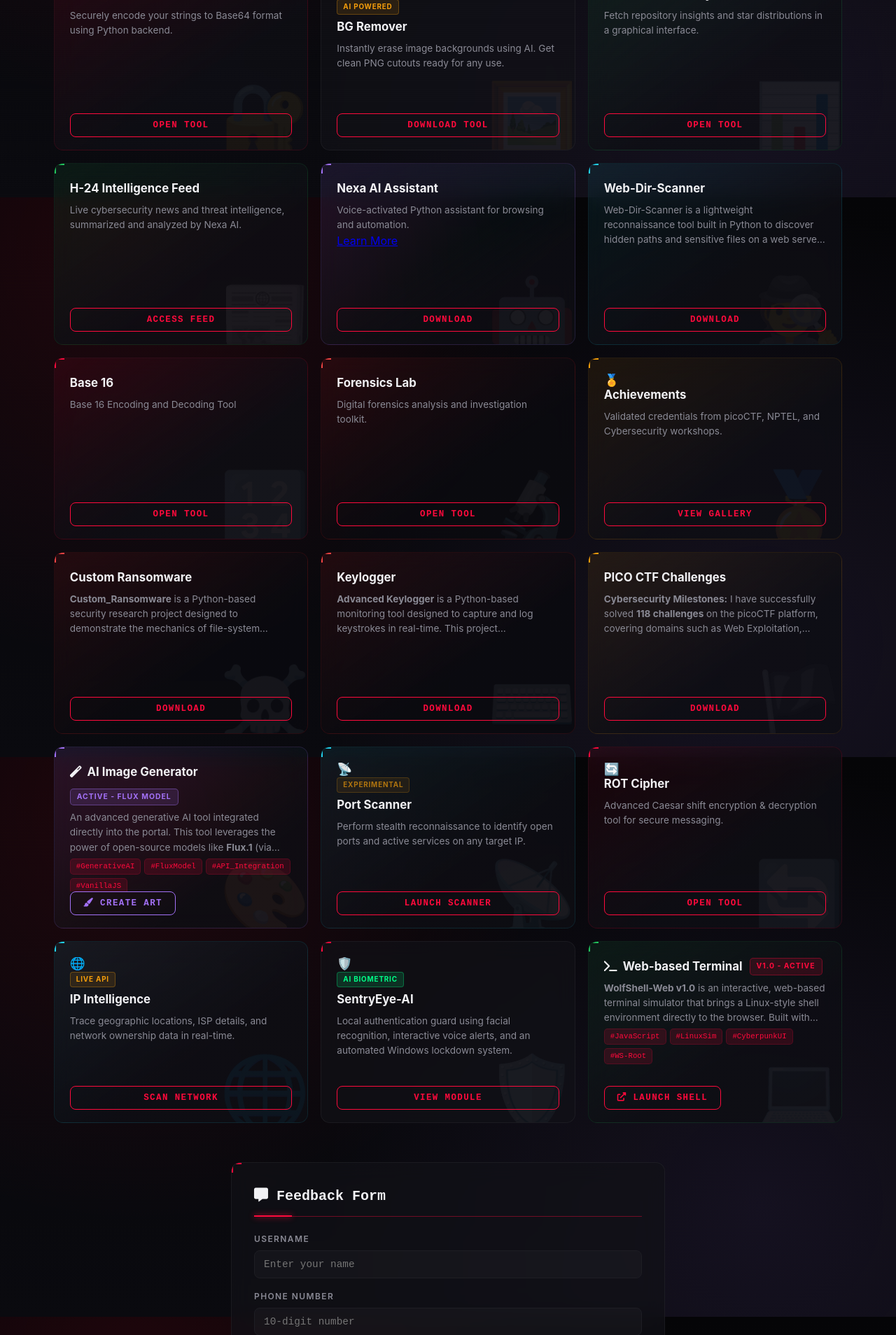
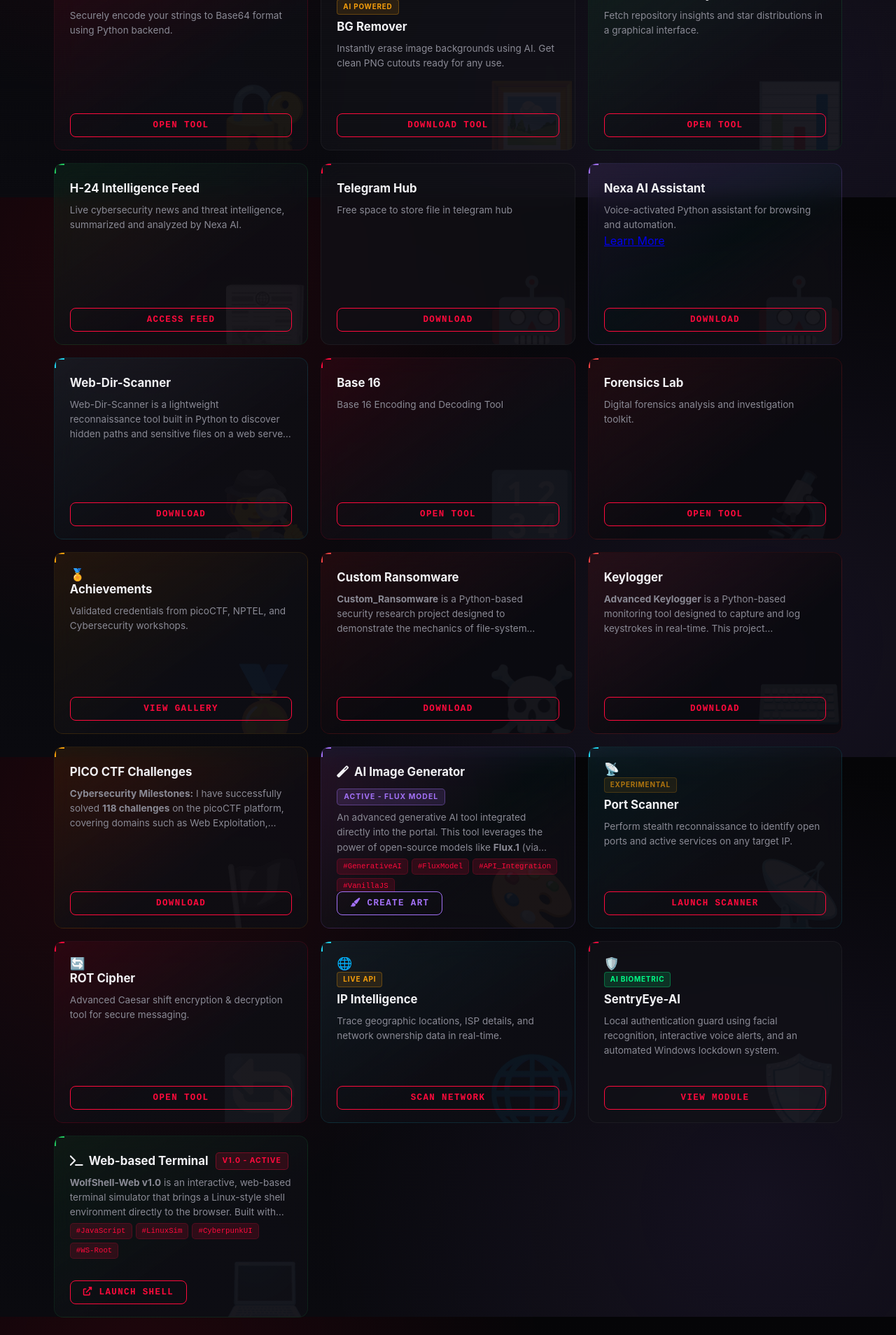
Before and after one commit to prajapatiHardik2008/h-24, a Flask app: page / in a window 1280 px wide. Shown: the part 518-2426 px from the top of the page at 70% size. Run offline with Flask 3, Linux system fonts and the light colour scheme; data that the repository does not hold is empty; parts of the project's set-up code (start-up, migrations or seed data) failed here and were passed over.

Commit message:
Changes :- new tool Telegram hub

```diff
--- a/templates/index.html
+++ b/templates/index.html
@@ -141,6 +141,14 @@
                     <p>Live cybersecurity news and threat intelligence, summarized and analyzed by Nexa AI.</p>
                 </div>
                 <button onclick="location.href='/news'" class="btn-tool">Access Feed</button>
+            </div>
+            <!-- Telegram Cloud  -->
+             <div class="tool-card" data-tool="H-24_hub" data-icon="🤖">
+                <div class="tool-info">
+                    <h3>Telegram Hub </h3>
+                    <p>Free space to store file in telegram hub </p>
+                </div>
+                <button class="btn-tool" onclick="document.location='https://github.com/prajapatiHardik2008/H-24_Hub'">Download</button>
             </div>
 
             <!-- Nexa AI -->
```
